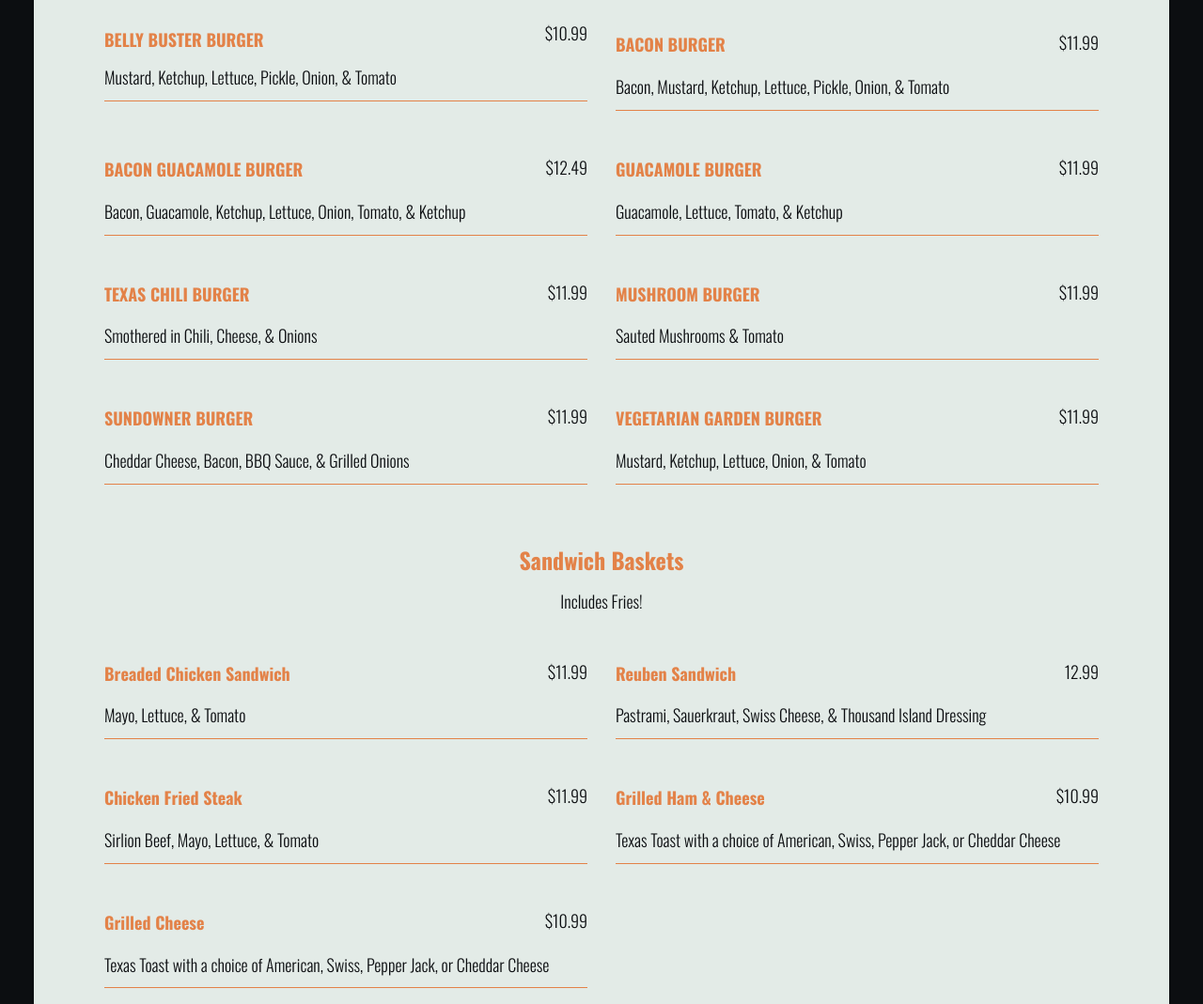
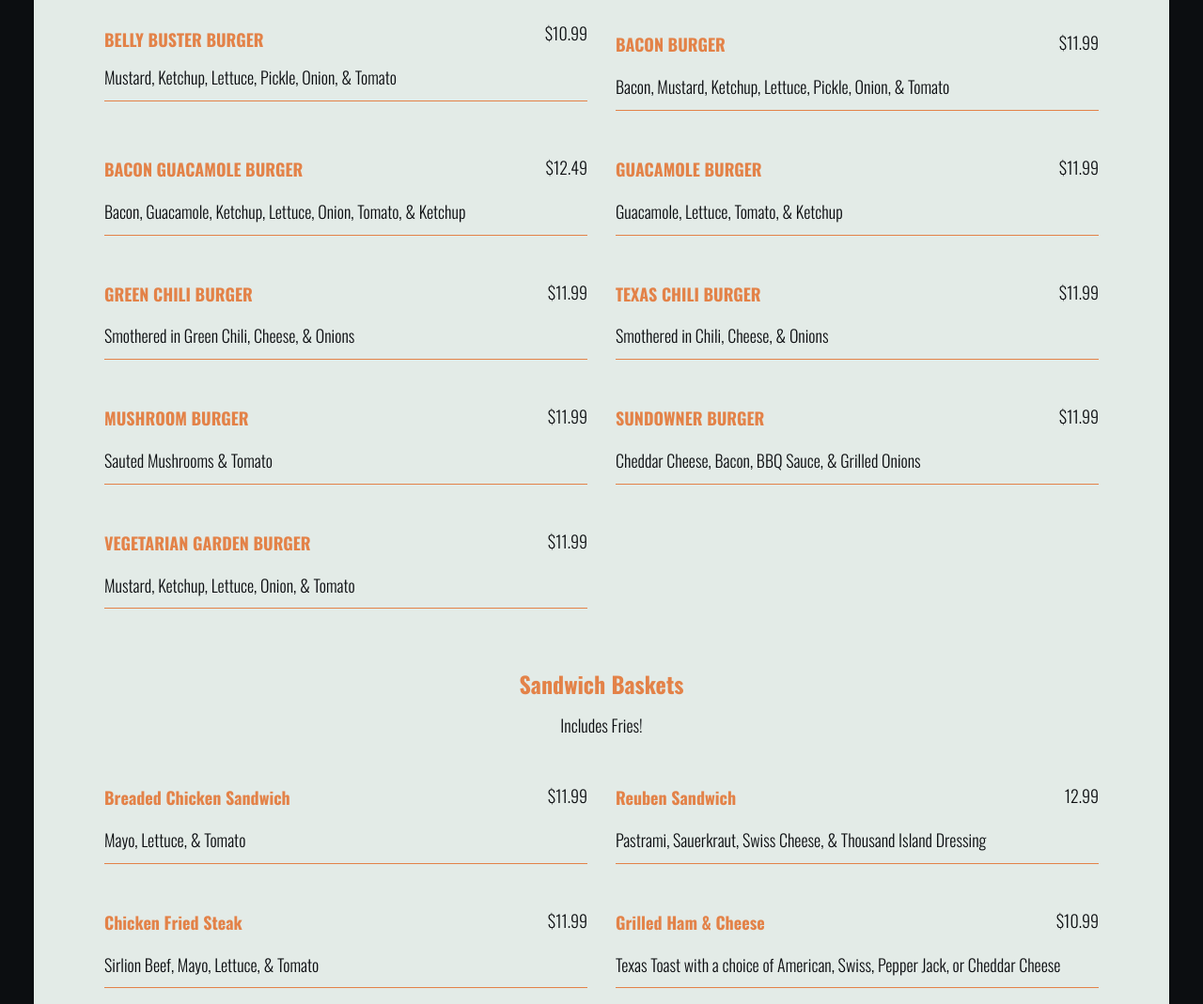
Before and after one commit to amberapolston/wild-bills, a plain HTML site: page index.html in a window 1280 px wide. Shown: the part 2948-4017 px from the top of the page at 94% size. Drawn offline with nearby package versions, Linux system fonts and the light colour scheme.

Commit message:
Added "Green Chili Burger"

```diff
--- a/index.html
+++ b/index.html
@@ -159,6 +159,13 @@
             <p class="price">$11.99</p>
           </div>
           <p class="desc">Guacamole, Lettuce, Tomato, & Ketchup</p>
+        </div>
+        <div class="greenchili">
+          <div class="menu-item-flex">
+            <h4>GREEN CHILI BURGER</h4>
+            <p class="price">$11.99</p>
+          </div>
+          <p class="desc">Smothered in Green Chili, Cheese, & Onions</p>
         </div>
         <div class="texaschili">
           <div class="menu-item-flex">
```
